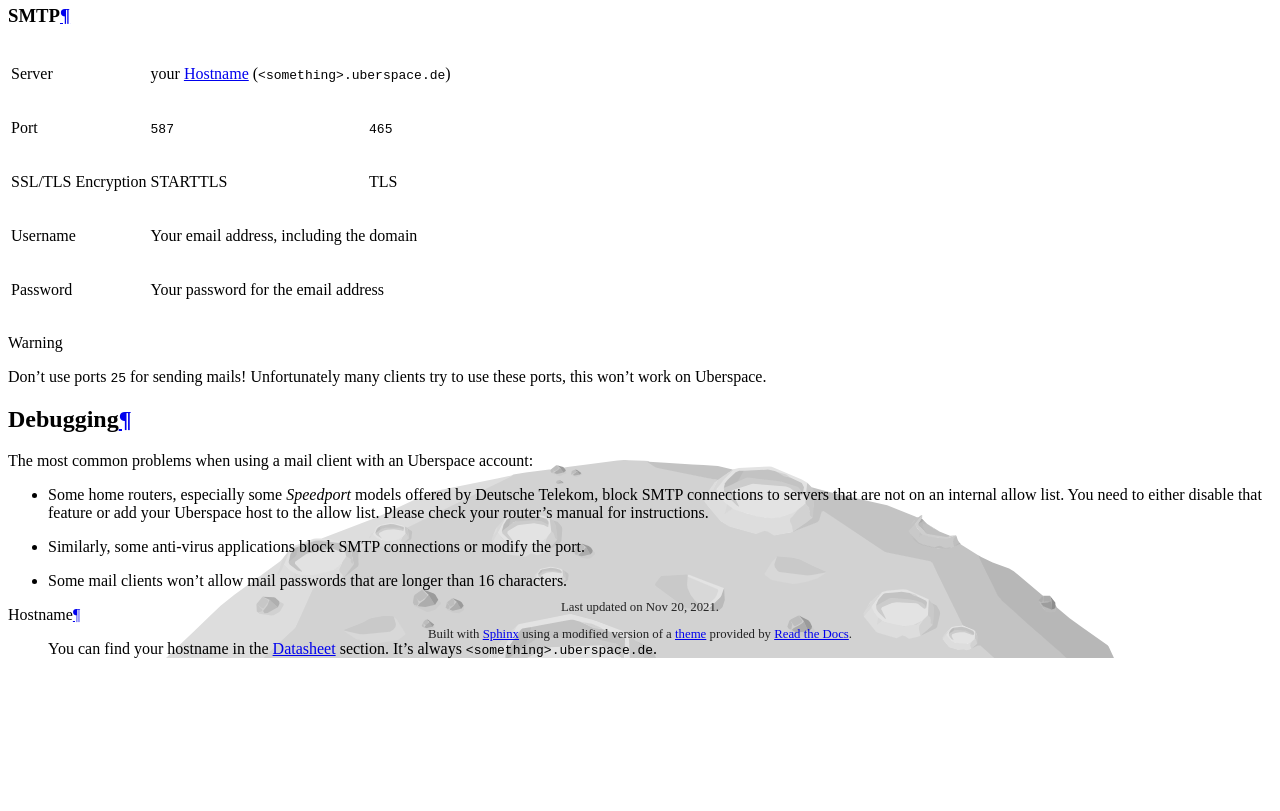
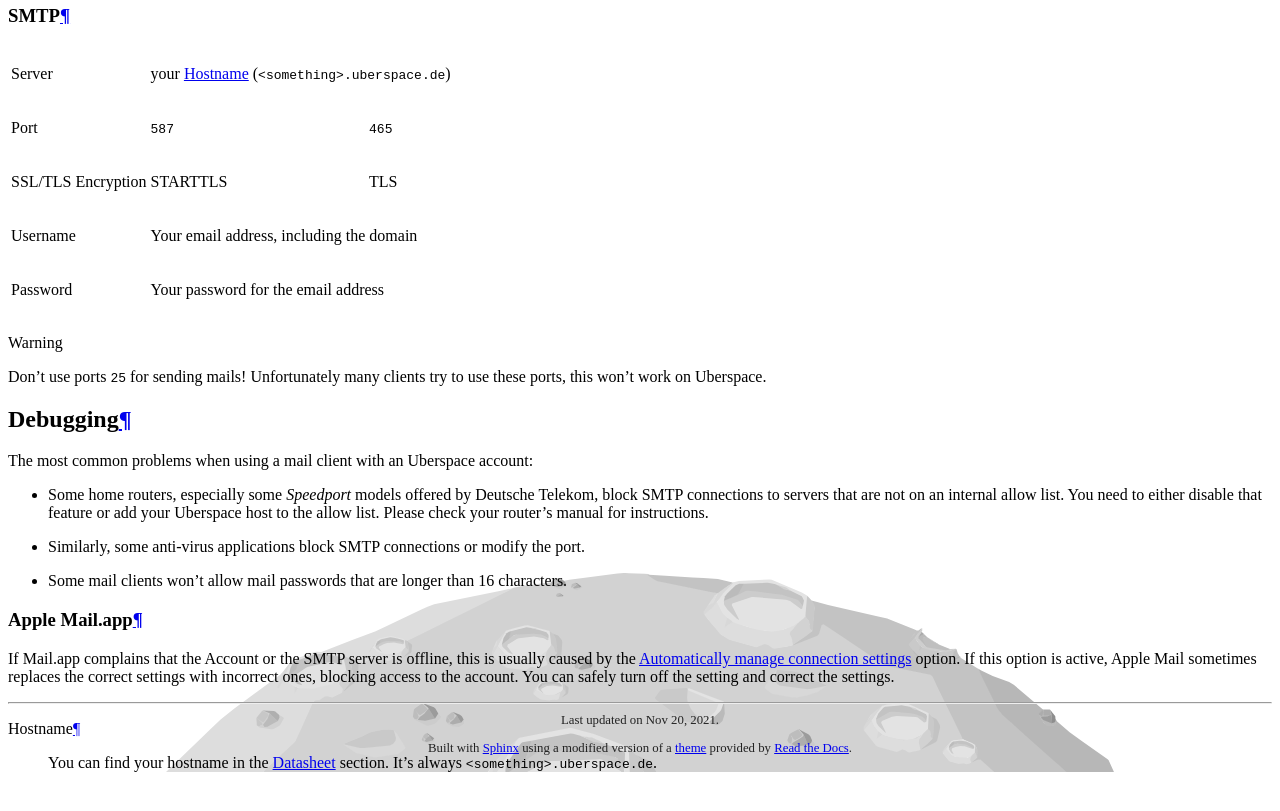
Before and after one commit to Uberspace/manual, a Sphinx documentation site: the page built from source/mail-access.rst, in a window 1280 px wide and 900 px high, scrolled down 3128 px. Shown: the top 811 px of the window. Built offline with Sphinx 7.4.7 and the Read the Docs theme 2.0.0, drawn with Linux system fonts in a browser that asks for light colours; before the commit the page ends 3914 px from its top, so only the background shows below that.

Commit message:
:bug: Update mail-access.rst
recreate Apple Mail.app with new link

```diff
--- a/source/mail-access.rst
+++ b/source/mail-access.rst
@@ -82,6 +82,13 @@ The most common problems when using a mail client with an Uberspace account:
 * Similarly, some anti-virus applications block SMTP connections or modify the port.
 * Some mail clients won't allow mail passwords that are longer than 16 characters.
 
+Apple Mail.app
+--------------
+
+If Mail.app complains that the Account or the SMTP server is offline, this is usually caused by the `Automatically manage connection settings <https://support.apple.com/guide/mail/cpmlprefacctadv>`_ option. If this option is active, Apple Mail sometimes replaces the correct settings with incorrect ones, blocking access to the account. You can safely turn off the setting and correct the settings.
+
+----
+
 .. glossary::
 
     Hostname
```
